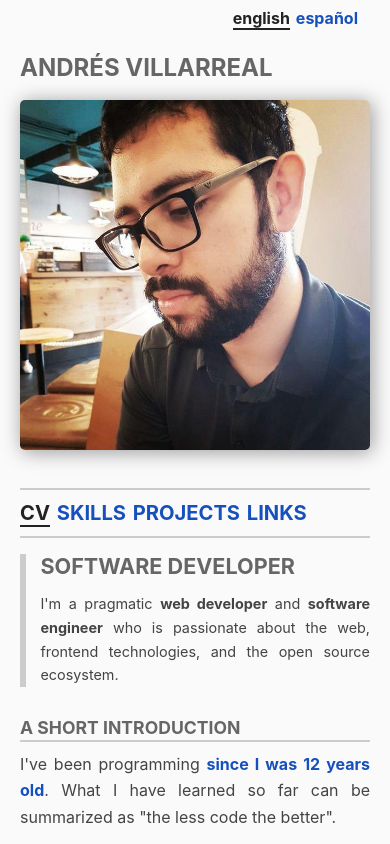
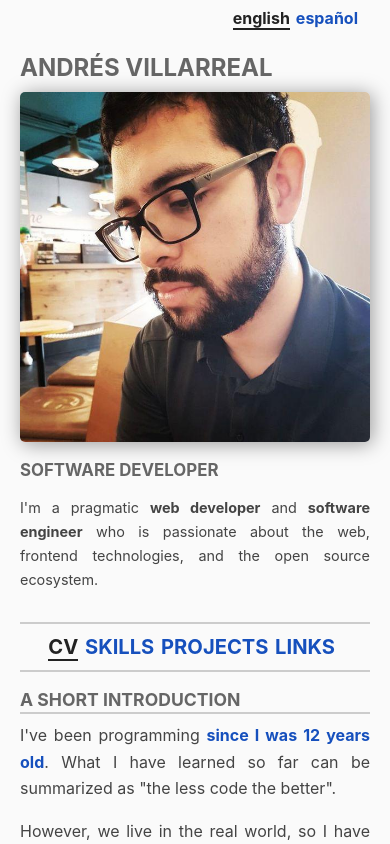
Before and after one commit to KaeruCT/andres.villarreal.co.cr, a Next.js app: page /cv in a window 390 px wide. Shown: the top 844 px of the page. Built offline with nearby package versions, Linux system fonts and the light colour scheme.

Commit message:
Mobile fixes

```diff
--- a/components/Navigation.tsx
+++ b/components/Navigation.tsx
@@ -1,14 +1,14 @@
-import { MouseEvent, useEffect, useState } from "react";
-import ReactMarkdown from "react-markdown";
+import { useEffect, useState } from "react";
 import Link from "next/link";
 import { ContentLink } from "../lib/content";
 
 interface Props {
     links: ContentLink[];
     currentSlug: string;
+    children: JSX.Element;
 }
 
-function Navigation({ currentSlug, links }: Props) {
+function Navigation({ currentSlug, links, children }: Props) {
     const [mobile, setMobile] = useState(false);
     useEffect(() => {
         function listener(this: MediaQueryList) {
@@ -17,6 +17,7 @@ function Navigation({ currentSlug, links }: Props) {
         const media = window.matchMedia && window.matchMedia("all and (max-width: 680px)");
         if (media) {
             media.addEventListener("change", listener);
+            setMobile(media.matches);
         }
         return () => {
             if (media) {
@@ -40,6 +41,7 @@ function Navigation({ currentSlug, links }: Props) {
                     </li>
                 ))}
             </ul>
+            {children}
         </section>
     );
 }
--- a/pages/[slug].tsx
+++ b/pages/[slug].tsx
@@ -8,6 +8,12 @@ import Navigation from "../components/Navigation";
 type ContentPageProps = InferGetStaticPropsType<typeof getStaticProps>;
 
 function ContentPage({ page, info, links }: ContentPageProps): JSX.Element {
+    const infoContent = (
+        <Fragment>
+            <h1>{info.title}</h1>
+            <ReactMarkdown source={info.content} allowDangerousHtml />
+        </Fragment>
+    );
     return (
         <Fragment>
             <Head>
@@ -16,12 +22,11 @@ function ContentPage({ page, info, links }: ContentPageProps): JSX.Element {
 
             <Navigation
                 links={links}
-                currentSlug={page.slug} />
+                currentSlug={page.slug}>
+                <section className="mobile-only info">{infoContent}</section>
+            </Navigation>
 
-            <section className="info">
-                <h1>{info.title}</h1>
-                <ReactMarkdown source={info.content} allowDangerousHtml />
-            </section>
+            <section className="desktop-only info">{infoContent}</section>
 
             <section className={`featured-content ${page.slug}`}>
                 <h2>{page.title}</h2>
--- a/styles/globals.scss
+++ b/styles/globals.scss
@@ -290,40 +290,81 @@ section {
     margin-bottom: 1em;
 }
 
-@media all and (max-width: 1024px) {
+.desktop-only {
+    display: block;
+}
+.mobile-only {
+    display: none;
+}
+
+@media all and (max-width: 1040px) {
+    .desktop-only {
+        display: none;
+    }
+    .mobile-only {
+        display: block;
+    }
     .navigation {
         position: static;
         width: 100%;
         margin-top: 40px;
         padding: 0;
+        display: flex;
+        flex-direction: row;
+        flex-wrap: wrap;
+        align-items: center;
+
+        h1 {
+            width: 100%;
+        }
 
         .face {
-            width: auto !important;
+            margin: 0 auto;
             margin-bottom: 1em !important;
-            height: 200px;
+            max-width: 250px;
+            width: 50%;
+            order: 0;
         }
+
         .info {
-            font-size: 1em;
-            margin-right: 3em;
+            width: 50%;
+            font-size: .9em;
+            border-left: 0;
+            margin: 0;
+            order: 1;
         }
-    }
+
         .nav-links {
+            display: flex;
+            width: 100%;
+            justify-content: space-between;
             border-bottom: $greyBright 2px solid;
             border-top: $greyBright 2px solid;
+            flex-wrap: wrap;
+            order: 2;
         }
         .nav-links li {
             display: inline-block;
             padding: 0 .3em 0 0;
         }
     }
+}
 
 
 @media all and (max-width: 680px) {
-    .navigation .face {
+    body {
+        font-size: 16px;
+    }
+    .navigation {
+        .face {
             height: unset;
         }
-    body {
-        font-size: 16px;
+        .info {
+            margin: 0 auto;
+        }
+        .nav-links li a {
+            font-size: .9em;
+        }
     }
     #content {
         padding: 0 20px;
@@ -334,10 +375,26 @@ section {
     .thumbnail img {
         height: auto;
     }
-    .nav-links li a {
-        font-size: .9em;
-    }
+
     section h2 {
         display: none;
     }
 }
+
+@media all and (max-width: 400px) {
+    .navigation {
+        .nav-links {
+            justify-content: center;
+        }
+        .info {
+            width: 100%;
+            padding: 0;
+        }
+        .face {
+            width: 100%;
+            height: unset;
+            max-width: unset;
+        }
+    }
+
+}
```
Lines whose indentation alone changed are shown as unchanged.
